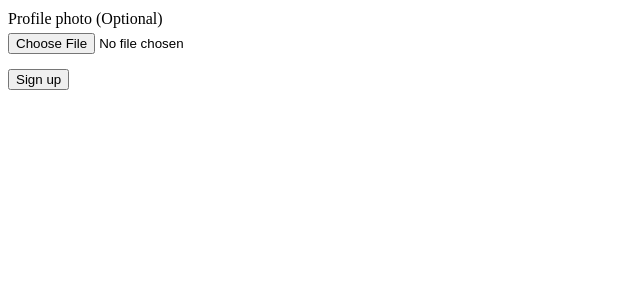
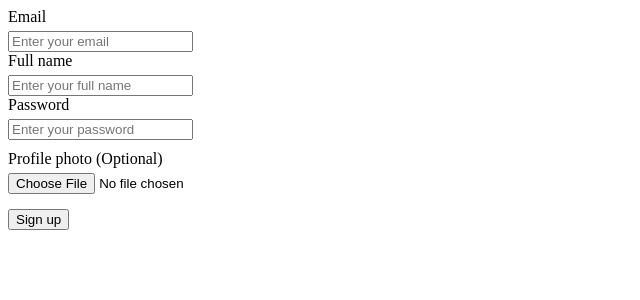
Before and after one commit to chmdln/nfactorial-backend-9, a FastAPI app: page /signup in a window 1280 px wide. Shown: the top 300 px of the page, without its empty margins (0-640 px from the left). Run offline with FastAPI, Linux system fonts and the light colour scheme.

Commit message:
fix templates

```diff
--- a/templates/signup.html
+++ b/templates/signup.html
@@ -25,12 +25,12 @@
 </head>
 <body>
     <form action="/upload_profile_photo" method="post" enctype="multipart/form-data">
-        <!-- <p>Email</p>
+        <p>Email</p>
         <input type="email" name="email" placeholder="Enter your email" required>
         <p>Full name</p>
         <input type="text" name="full_name" placeholder="Enter your full name" required>
         <p>Password</p>
-        <input type="password" name="password" placeholder="Enter your password" required> -->
+        <input type="password" name="password" placeholder="Enter your password" required>
         <p class="profile_photo">Profile photo (Optional)</p>
         <input type="file" name="profile_photo" placeholder="Upload your profile photo">
 
```
